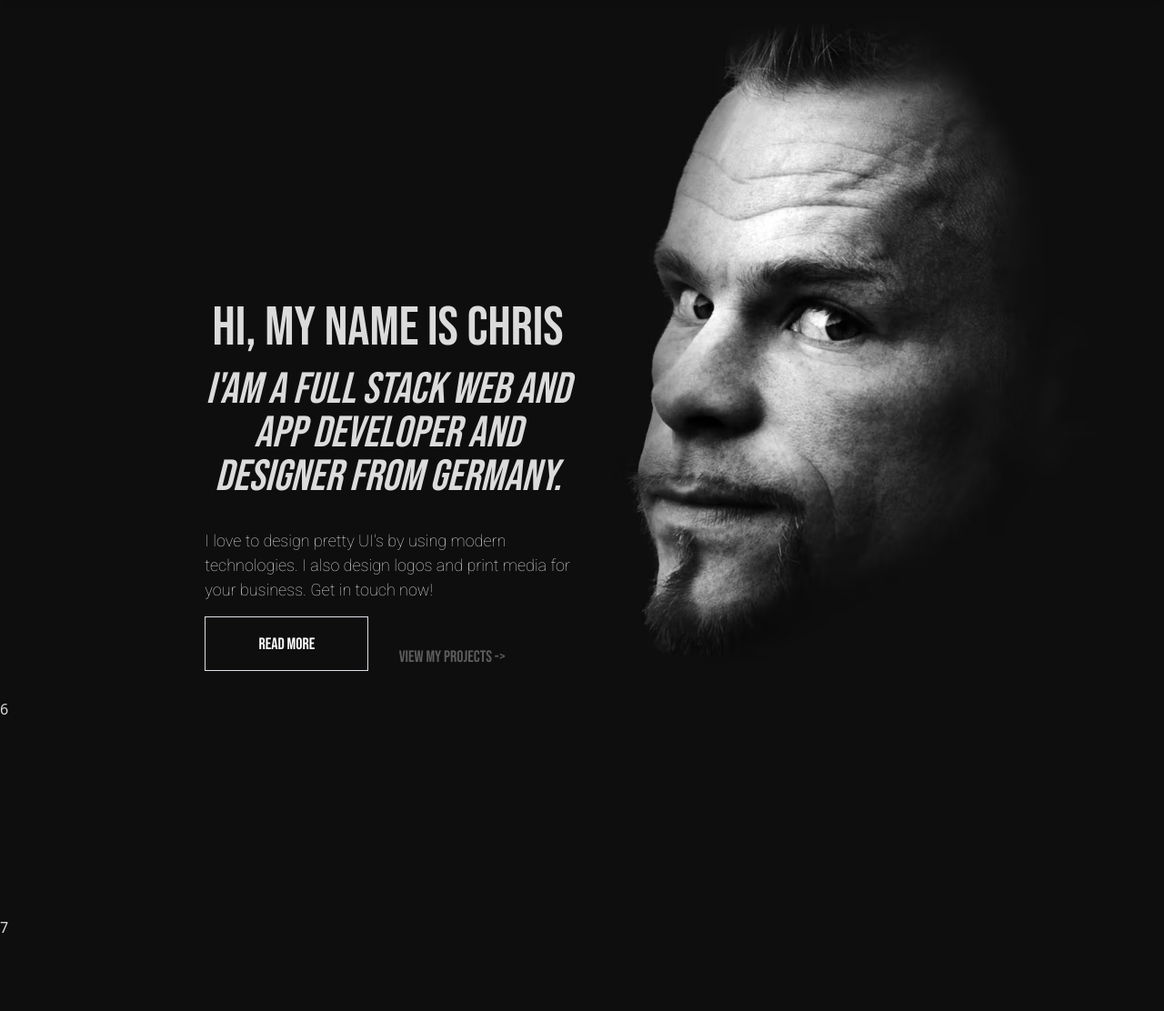
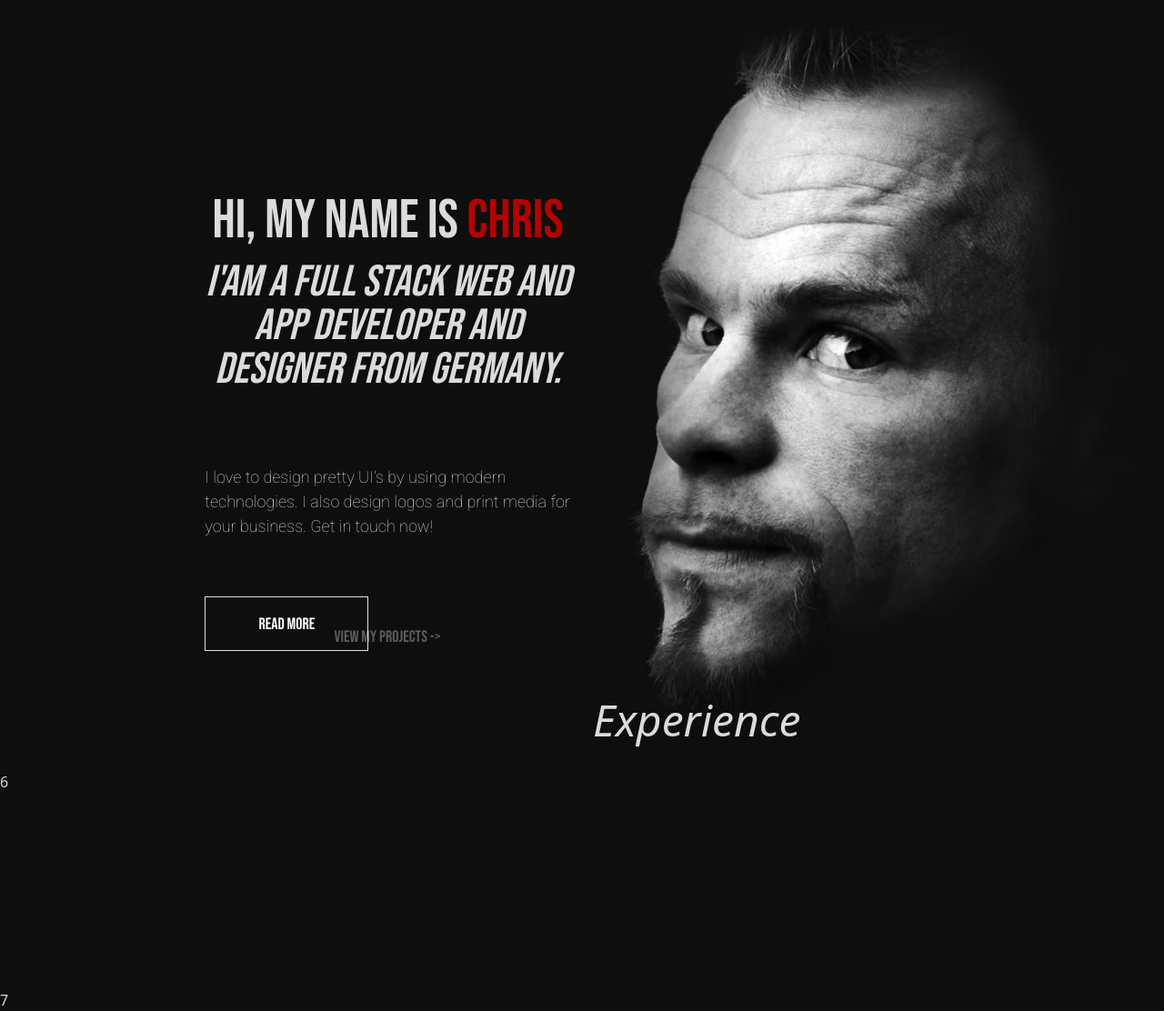
Before and after one commit to Moskill/fullstackchris, a WordPress theme: template themes/Full-Stack-Theme/index.php in a window 1280 px wide. Shown: the part 82-1194 px from the top of the page at 91% size. Before the commit the page ends 1108 px from the top, so only its background shows below. Run offline with PHP 8.4 and a stand-in for WordPress, Linux system fonts and the light colour scheme; the site name, menu and one post (Sample post) are stand-ins, and other content is empty; some libraries are stand-ins or nearby versions.

Commit message:
Den Header weiter gebaut

```diff
--- a/themes/Full-Stack-Theme/index.php
+++ b/themes/Full-Stack-Theme/index.php
@@ -48,7 +48,7 @@
     </nav>
     </div>
     <!-- Heare comes the slider -->
-    <div class="row align-items-end">
+    <div class="row align-items-end vhn-100 pb-5">
       <div class="col-2 align-self-center">
         <div class="d-flex flex-column align-items-center align-center fixed-socials" id="social">
           <i class="fab fa-facebook social-bar"></i>
@@ -56,13 +56,13 @@
           <i class="fab fa-linkedin-in social-bar"></i>
         </div>
       </div>
+      <div class="col-4 pb-5">
+        <div class="left-header align-text-bottom">
+          <h1 class="text-center font-light">Hi, my name is <span style="color: #b30303">Chris</span></h1>
+          <h1 class="text-center font-lighter header-text2">I'am a full stack web and app developer and designer from germany.</h1>
+          <p class="header-text pt-5 pb-5">I love to design pretty UI's by using modern technologies. I also design logos and print media for your business. Get in touch now!</p>
+          <div class="row justify-content-center pb-5">
             <div class="col-4">
-          <div class="left-header align-text-bottom">
-            <h1 class="text-center font-light">Hi, my name is Chris</h1>
-            <h1 class="text-center font-lighter header-text2">I'am a full stack web and app developer and designer from germany.</h1>
-            <p class="header-text">I love to design pretty UI's by using modern technologies. I also design logos and print media for your business. Get in touch now!</p>
-            <div class="row justify-content-center">
-              <div class="col-6">
               <div class="center">
                 <button class="btn2">
                   <svg width="180px" height="60px" viewBox="0 0 180 60" class="border">
@@ -74,7 +74,7 @@
 
               </div>
             </div>
-              <div class="col-6">
+            <div class="col-8 pb-5">
               <span class="link-sm">View my projects -></span>
             </div>
           </div>
@@ -84,9 +84,11 @@
         <div class="right-header"></div>
       </div>
     </div>
-    <div class="row">
+    <div class="row mt-5">
       <div class="col-6"></div>
-      <div class="col-6"></div>
+      <div class="col-6">
+        <h1 class="font-light header-text2">Experience</h1>
+      </div>
     </div>
     <div class="row">
     </div>
--- a/themes/Full-Stack-Theme/style.css
+++ b/themes/Full-Stack-Theme/style.css
@@ -9,7 +9,9 @@
 
 @import url('https://fonts.googleapis.com/css2?family=Bebas+Neue&family=Montserrat:wght@100;400&family=Orbitron&family=PT+Sans&family=Poppins:wght@300&family=Roboto:wght@100&family=Ubuntu:wght@500&display=swap');
 
-
+.vhn-100 {
+  height: calc(100vh - 5rem) !important;
+}
 
 .center {
   width: 180px;
@@ -129,8 +131,8 @@ header {
   background-repeat: no-repeat;
   /* background-attachment: fixed; */
   background-position: 0% 0%;
-  height: 768px;
-  background-size: 600px;
+  height: 890px;
+  background-size: 650px;
 }
 
 .left-header {
```
Also changed, not shown: themes/Full-Stack-Theme/js/main.js (+14 -0 lines). Lines whose indentation alone changed are shown as unchanged.
